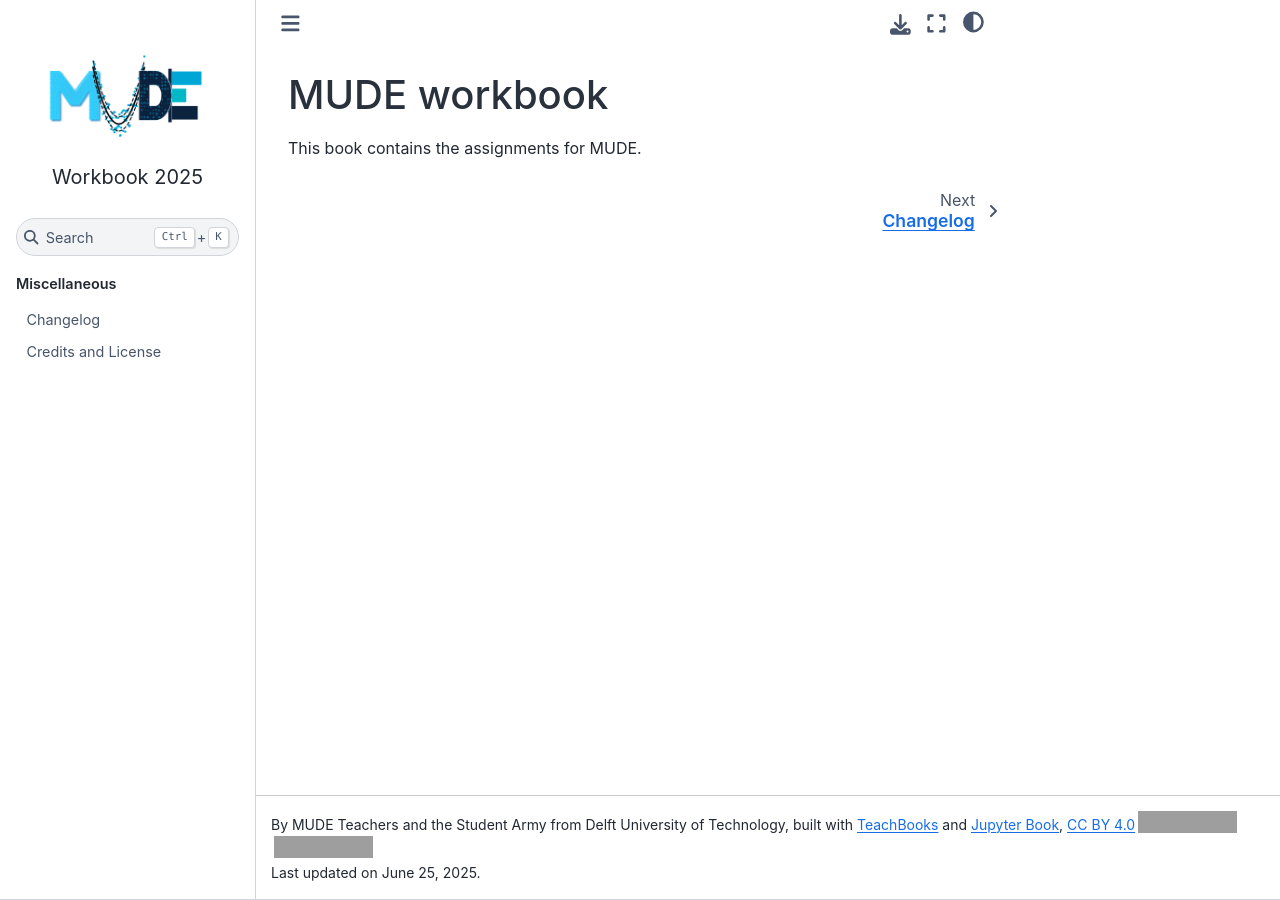
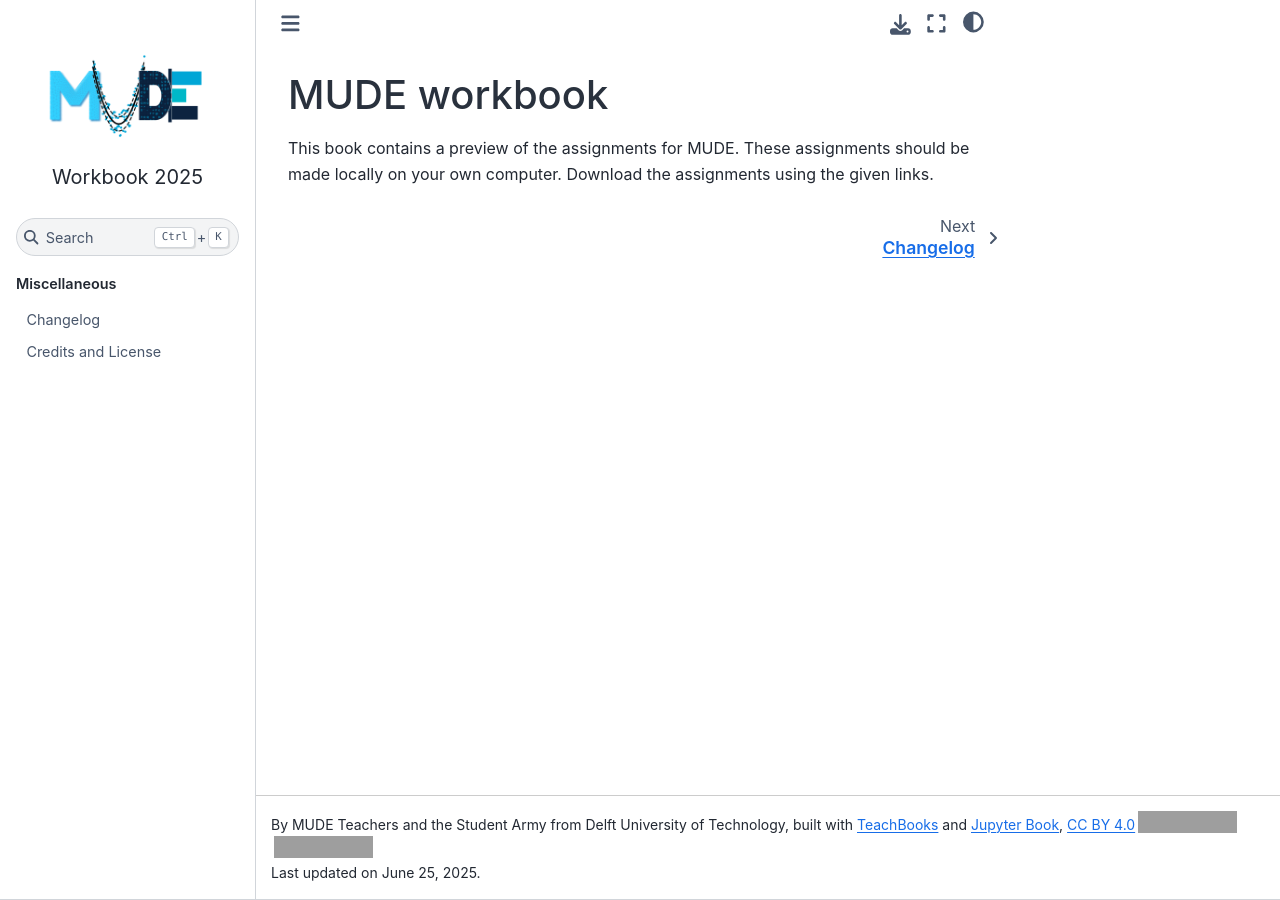
Before and after one commit to TUDelft-MUDE/workbook-2025, a Jupyter Book: the page built from book/intro.md, in a window 1280 px wide. Built offline with Jupyter Book 1.0.4 settings and Sphinx 7.4.7 and the Sphinx Book theme 1.1.4, drawn with Linux system fonts in a browser that asks for light colours; pages that are not in the unit, such as notebooks, are missing from menus; grey boxes are pictures that could not be loaded.

Commit message:
Update intro.md

```diff
--- a/book/intro.md
+++ b/book/intro.md
@@ -1,4 +1,4 @@
 (intro)=
 # MUDE workbook
 
-This book contains the assignments for MUDE.
+This book contains a preview of the assignments for MUDE. These assignments should be made locally on your own computer. Download the assignments using the given links.
```
